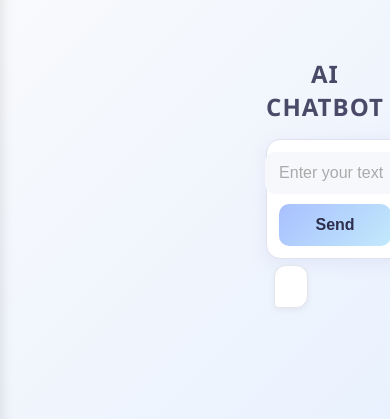
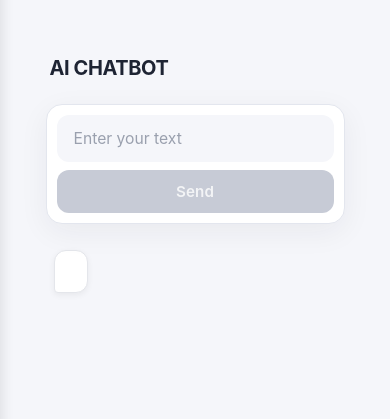
Before and after one commit to NidaNisar/AIChatbot, a React (Create React App) app in the folder frontend/: page / in a window 390 px wide. Shown: the part 245-664 px from the top of the page. Built offline with nearby package versions, Linux system fonts and the light colour scheme; no server answers.

Commit message:
responsive and change the ui of chatbot

```diff
--- a/frontend/src/components/chatbot/Chatbot.css
+++ b/frontend/src/components/chatbot/Chatbot.css
@@ -1,121 +1,161 @@
+
+
+:root {
+  --bg: #f5f6fa;
+  --surface: #ffffff;
+  --border: #e3e6ee;
+  --text: #1e2433;
+  --text-muted: #6b7280;
+  --accent: #4338ca;
+  --accent-hover: #372ea8;
+  --accent-soft: #eef0fd;
+  --radius-lg: 16px;
+  --radius-md: 12px;
+  --shadow-card: 0 8px 30px rgba(30, 36, 51, 0.06);
+  --shadow-focus: 0 0 0 3px rgba(67, 56, 202, 0.15);
+}
+
+* {
+  box-sizing: border-box;
+}
+
 body {
   margin: 0;
-  font-family: 'Segoe UI', Roboto, sans-serif;
-  background: linear-gradient(135deg, #fdfcfb, #e6f0ff);
-  height: 100vh;
+  font-family: 'Inter', 'Segoe UI', Roboto, sans-serif;
+  background: var(--bg);
+  color: var(--text);
+  min-height: 100vh;
   display: flex;
   align-items: center;
   justify-content: center;
-  padding: 16px;
-  box-sizing: border-box;
-}
-.mainchatbot{
-  margin-left: 260px
+  padding: 24px;
 }
 
-h1 {
-  text-align: center;
-  color: #4a4a68;
-  font-size: 2.2rem;
-  margin-bottom: 24px;
-  letter-spacing: 1px;
+.mainchatbot {
+  width: 100%;
+  max-width: 760px;
+  margin: 0 auto;
+  display: flex;
+  flex-direction: column;
+  gap: 20px;
 }
 
+/* ---------- Header ---------- */
+.mainchatbot h1 {
+  text-align: left;
+  color: var(--text);
+  font-size: 1.5rem;
+  font-weight: 700;
+  letter-spacing: -0.02em;
+  margin: 0 0 4px 4px;
+}
+
+/* ---------- Input dock ---------- */
 .textarea {
   display: flex;
-
   align-items: center;
-  background: #ffffff;
-  border: 1px solid #e0e0f0;
-  border-radius: 14px;
-  padding: 14px;
-  width: 700px;
-  max-width: 70%;
-  box-shadow: 0 4px 18px rgba(150, 150, 200, 0.15);
+  gap: 10px;
+  background: var(--surface);
+  border: 1px solid var(--border);
+  border-radius: var(--radius-lg);
+  padding: 10px;
+  box-shadow: var(--shadow-card);
+  position: sticky;
+  bottom: 24px;
+  z-index: 5;
 }
 
 .textt {
   flex: 1;
-  padding: 14px 18px;
-  border: none;
+  min-width: 0;
+  padding: 13px 16px;
+  border: 1px solid transparent;
   outline: none;
-  border-radius: 10px;
-  font-size: 1.05rem;
-  background: #f7f8fc;
-  color: #444;
-  min-width: 0;
+  border-radius: var(--radius-md);
+  font-size: 0.98rem;
+  font-family: inherit;
+  background: var(--bg);
+  color: var(--text);
+  transition: border-color 0.15s ease, box-shadow 0.15s ease;
+}
+
+.textt:focus {
+  border-color: var(--accent);
+  box-shadow: var(--shadow-focus);
+  background: var(--surface);
 }
 
 .textt::placeholder {
-  color: #aaa;
+  color: #9aa0ae;
 }
 
 .chatbtn {
-  margin-left: 12px;
-  padding: 14px 26px;
+  flex-shrink: 0;
+  padding: 13px 24px;
   border: none;
-  border-radius: 10px;
-  font-size: 1rem;
-  background: linear-gradient(135deg, #a8c0ff, #c2e9fb);
-  color: #2e2e4d;
-  font-weight: bold;
+  border-radius: var(--radius-md);
+  font-size: 0.95rem;
+  font-family: inherit;
+  background: var(--accent);
+  color: #ffffff;
+  font-weight: 600;
+  letter-spacing: 0.01em;
   cursor: pointer;
   white-space: nowrap;
-  transition: transform 0.2s ease, box-shadow 0.2s ease;
+  transition: background 0.15s ease, transform 0.1s ease, box-shadow 0.15s ease;
 }
 
-.chatbtn:hover {
-  transform: translateY(-2px);
-  box-shadow: 0 4px 12px rgba(168, 192, 255, 0.5);
+.chatbtn:hover:not(:disabled) {
+  background: var(--accent-hover);
+  box-shadow: 0 4px 14px rgba(67, 56, 202, 0.28);
 }
 
-.chatbtn:active {
-  transform: translateY(0);
+.chatbtn:active:not(:disabled) {
+  transform: translateY(1px);
 }
 
+.chatbtn:disabled {
+  background: #c7cbd6;
+  color: #f3f4f6;
+  cursor: not-allowed;
+}
+
+/* ---------- Responsive ---------- */
 @media (max-width: 900px) {
-  .textarea {
-    width: 100%;
-    max-width: 85%;
-  }
-
-  h1 {
-    font-size: 2rem;
+  .mainchatbot {
+    max-width: 100%;
   }
 }
 
+@media (max-width: 600px) {
+  body {
+    padding: 12px;
+  }
 
-@media (max-width: 600px) {
-  h1 {
-    font-size: 1.5rem;
-    margin-bottom: 16px;
+  .mainchatbot h1 {
+    font-size: 1.25rem;
   }
 
   .textarea {
     flex-direction: column;
-    width: 100%;
-    max-width: 95%;
-    padding: 12px;
-    gap: 10px;
+    align-items: stretch;
+    gap: 8px;
+    bottom: 12px;
   }
 
   .textt {
     width: 100%;
-    padding: 12px 14px;
-    font-size: 1rem;
   }
 
   .chatbtn {
     width: 100%;
-    margin-left: 0;
     padding: 12px 0;
   }
 }
 
-
 @media (max-width: 360px) {
-  h1 {
-    font-size: 1.3rem;
+  .mainchatbot h1 {
+    font-size: 1.1rem;
   }
 
   .textt,
```
